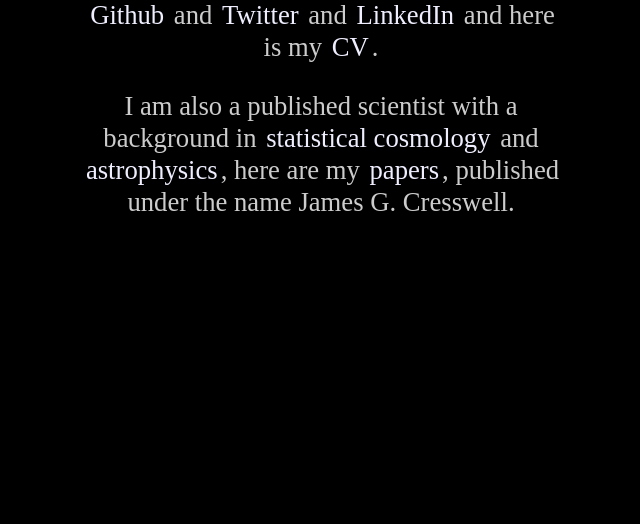
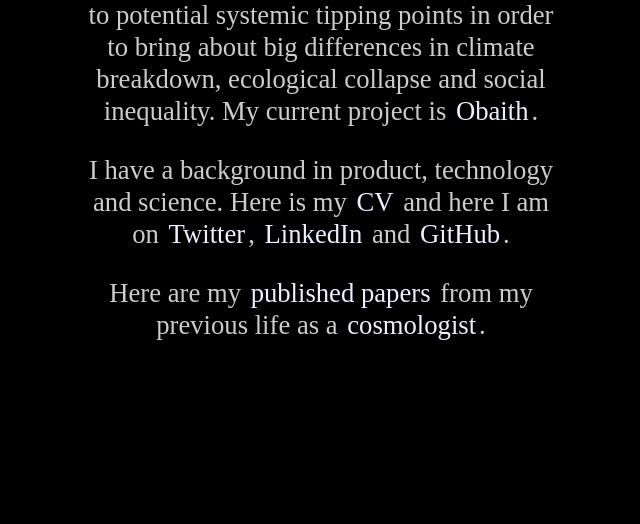
Before and after one commit to jimCresswell/jimcresswell.github.io, a plain HTML site: page index.html in a window 1280 px wide. Shown: the part 285-809 px from the top of the page, without its empty margins (319-959 px from the left). Drawn offline with Linux system fonts and the light colour scheme.

Commit message:
Update index.html

```diff
--- a/index.html
+++ b/index.html
@@ -36,8 +36,9 @@
 				</a>
 			</h1>
 			<section class="description">
-				<p>My name is <span itemprop="name">Jim Cresswell</span>. I am a product focussed <span itemprop="role">creative technologist</span>. Here I am on <a href="https://github.com/jimCresswell/">Github</a> and <a href="https://twitter.com/JimCresswell">Twitter</a> and <a href="http://uk.linkedin.com/in/jimcresswell/">LinkedIn</a> and here is my <a href="http://jimcresswell.net/cv">CV</a>.</p>
-				<p>I am also a published scientist with a background in <a href="http://en.wikipedia.org/wiki/Physical_cosmology">statistical cosmology</a> and <a href="http://en.wikipedia.org/wiki/Astrophysics">astrophysics</a>, here are my <a href="http://arxiv.org/find/astro-ph/1/au:+Cresswell_J_G/0/1/0/all/0/1">papers</a>, published under the name <span itemprop="name">James G. Cresswell</span>.</p>
+				<p>My name is <span itemprop="name">Jim Cresswell</span>. I am an <span itemprop="role">entrepreneur</span> trying to apply small changes to potential systemic tipping points in order to bring about big differences in climate breakdown, ecological collapse and social inequality. My current project is <a href="https://www.obaith.com/">Obaith</a>.</p>
+				<p>I have a background in product, technology and science. Here is my <a href="http://jimcresswell.net/cv">CV</a> and here I am on <a href="https://twitter.com/JimCresswell">Twitter</a>, <a href="http://uk.linkedin.com/in/jimcresswell/">LinkedIn</a> and <a href="https://github.com/jimCresswell/">GitHub</a>.</p>
+				<p>Here are my <a href="https://arxiv.org/search/?searchtype=author&query=Cresswell%2C+J+G">published papers</a> from my previous life as a <a href="http://en.wikipedia.org/wiki/Physical_cosmology">cosmologist</a>.</p>
 			</section>
 			<a class="nodisplay" href="https://plus.google.com/107813750943547987996?rel=author" />
 			<a class="nodisplay" href="https://plus.google.com/107813750943547987996" rel="publisher" />
```
